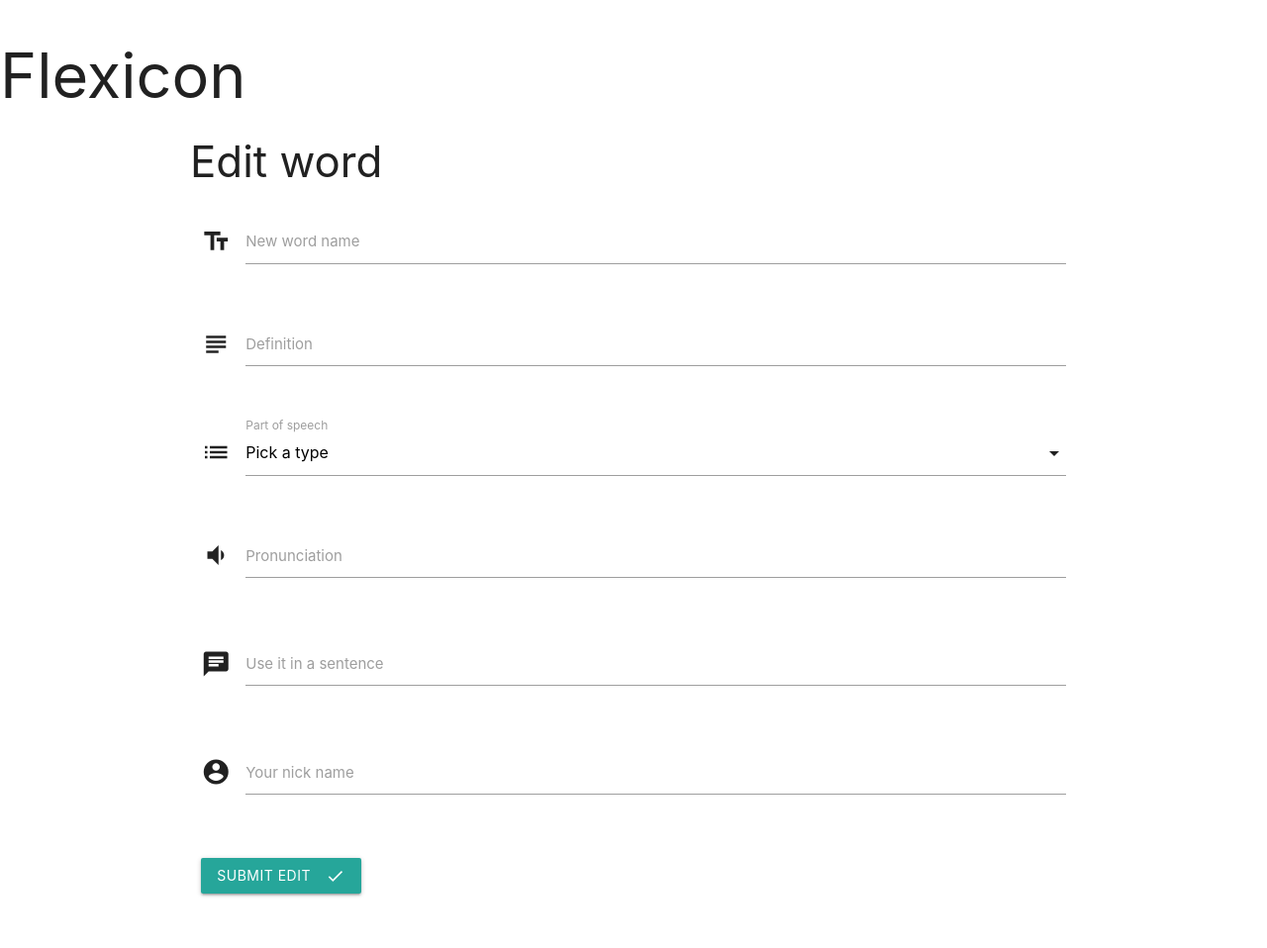
After one commit to sheldon18/flexicon, a Flask app: template templates/editword.html in a window 1280 px wide. The commit adds this page. Shown: the whole page at 99% size. Run offline with Flask 2, Linux system fonts and the light colour scheme; the template is opened without the code that fills it, so the values that code supplies are empty; some libraries are stand-ins or nearby versions.

Commit message:
static directory added, CRUD operations added

```diff
--- a/app.py
+++ b/app.py
@@ -31,6 +31,31 @@ def insert_word():
     words.insert_one(request.form.to_dict())
     return redirect(url_for('home_page'))
 
+@app.route('/edit_word/<word_id>')
+def edit_word(word_id):
+    the_word = mongo.db.words.find_one({"_id": ObjectId(word_id)})
+    all_partofspeech = mongo.db.partofspeech.find()
+    return render_template('editword.html', word=the_word, partofspeech=all_partofspeech)
+
+@app.route('/update_word/<word_id>', methods=["POST"])
+def update_word(word_id):
+    words = mongo.db.words
+    words.update( {'_id': ObjectId(word_id)},
+    {
+        'word_name':request.form.get('word_name'),
+        'part_of_speech':request.form.get('part_of_speech'),
+        'word_definition':request.form.get('word_definition'),
+        'pronunciation':request.form.get('pronunciation'),
+        'sentence_use':request.form.get('sentence_use'),
+        'submitter_name':request.form.get('submitter_name')
+    })
+    return redirect(url_for('home_page'))
+
+@app.route('/delete_word/<word_id>')
+def delete_word(word_id):
+    mongo.db.words.remove({'_id': ObjectId(word_id)})
+    return redirect(url_for('home_page'))
+
 
 if __name__ == '__main__':
     app.run(host=os.environ.get('IP'),
--- /dev/null
+++ b/static/css/style.css
@@ -0,0 +1,15 @@
+body {
+    background-color: white;
+}
+
+.btn_small {
+    height: 24px;
+    width: 60px;
+    line-height: 24px;
+    margin: 5px 5px;
+    padding: 0 0.5em;
+}
+
+.word_header {
+    margin-top: 5px;
+}
--- a/templates/base.html
+++ b/templates/base.html
@@ -10,14 +10,19 @@
         <!-- Compiled and minified CSS -->
         <link rel="stylesheet" href="https://cdnjs.cloudflare.com/ajax/libs/materialize/1.0.0/css/materialize.min.css">
 
+        <!-- Static CSS -->
+        <link rel="stylesheet" href="{{url_for('static', filename='css/style.css')}}" type="text/css" />
+
 
     </head>
 
     <body>
         <h1>Flexicon</h1>
-        {% block content %}
+        <div class="container">
+            {% block content %}
 
-        {% endblock %}
+            {% endblock %}
+        </div>
         <!-- Materialize JavaScript import -->
         <script src="https://cdnjs.cloudflare.com/ajax/libs/jquery/3.2.1/jquery.min.js"></script>
         <!-- Compiled and minified JavaScript -->
--- /dev/null
+++ b/templates/editword.html
@@ -0,0 +1,68 @@
+{% extends 'base.html' %}
+{% block content %}
+
+<h3>Edit word</h3>
+<div class="row">
+    <form action="{{ url_for('update_word', word_id=word._id) }}" method="POST" class="col s12">
+        <div class="row">
+            <div class="input-field col s12">
+                <i class="material-icons prefix">text_fields</i>
+                <input id="word_name" name="word_name" type="text" class="validate" value="{{word.word_name}}">
+                <label for="word_name">New word name</label>
+            </div>
+        </div>
+        <div class="row">
+            <div class="input-field col s12">
+                <i class="material-icons prefix">subject</i>
+                <textarea id="word_definition" name="word_definition" class="materialize-textarea">{{word.word_definition}}</textarea>
+                <label for="word_definition">Definition</label>
+            </div>
+        </div>
+        <div class="row">
+            <div class="input-field col s12">
+                <i class="material-icons prefix">list</i>
+                <select id="part_of_speech" name="part_of_speech">
+                  <option value="" disabled selected>Pick a type</option>
+                  {% for part in partofspeech %}
+                      {% if part.part_of_speech == word.part_of_speech %}
+                      <option value="{{part.part_of_speech}}" selected >{{part.part_of_speech}}</option>
+                      {% else %}
+                      <option value="{{part.part_of_speech}}">{{part.part_of_speech}}</option>
+                      {% endif %}
+                  {% endfor %}
+                </select>
+                <label>Part of speech</label>
+            </div>
+        </div>
+        <div class="row">
+            <div class="input-field col s12">
+                <i class="material-icons prefix">volume_down</i>
+                <textarea id="pronunciation" name="pronunciation" class="materialize-textarea">{{word.pronunciation}}</textarea>
+                <label for="pronunciation">Pronunciation</label>
+            </div>
+        </div>
+        <div class="row">
+            <div class="input-field col s12">
+                <i class="material-icons prefix">chat</i>
+                <textarea id="sentence_use" name="sentence_use" class="materialize-textarea">{{word.sentence_use}}</textarea>
+                <label for="sentence_use">Use it in a sentence</label>
+            </div>
+        </div>
+        <div class="row">
+            <div class="input-field col s12">
+                <i class="material-icons prefix">account_circle</i>
+                <textarea id="submitter_name" name="submitter_name" class="materialize-textarea">{{word.submitter_name}}</textarea>
+                <label for="submitter_name">Your nick name</label>
+            </div>
+        </div>
+        <div class="row">
+            <div class="input-field col s3">
+                <button class="btn waves-effect waves-light" type="submit" name="action">Submit Edit
+                    <i class="material-icons right">done</i>
+                </button>
+            </div>
+        </div>
+    </form>
+</div>
+
+{% endblock %}
```
Also changed, not shown: templates/index.html (+13 -5 lines).
